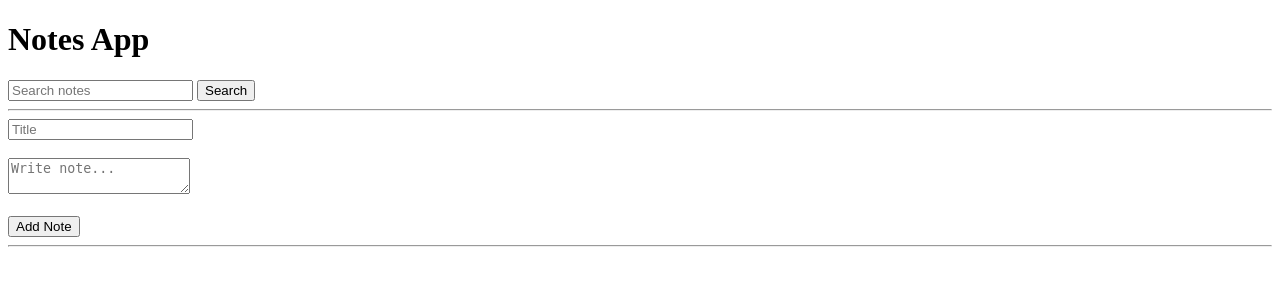
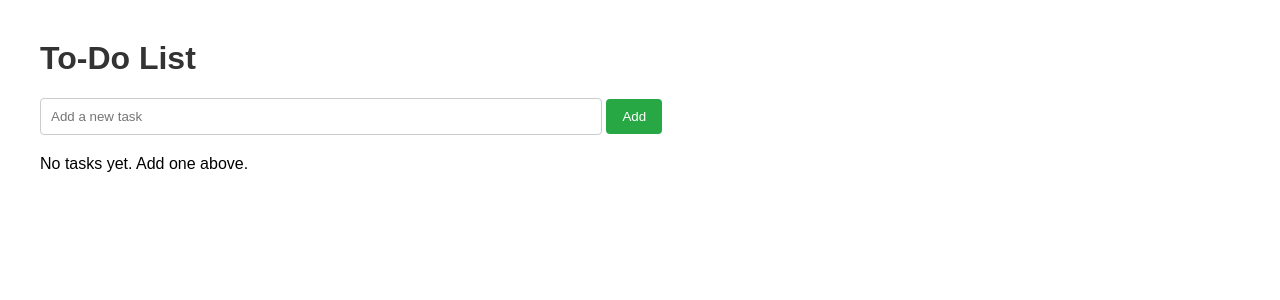
Before and after one commit to Manoranjith1010/todo-docker-app, a Flask app: page / in a window 1280 px wide. Shown: the top 300 px of the page. Run offline with Flask 3, Linux system fonts and the light colour scheme; data that the repository does not hold is empty.

Commit message:
do-to list

```diff
--- a/app.py
+++ b/app.py
@@ -1,109 +1,47 @@
-from flask import Flask, render_template, request, redirect
-import sqlite3
-from datetime import datetime
+from flask import Flask, render_template, request, redirect, url_for
+import os
 
 app = Flask(__name__)
+TASKS_FILE = os.path.join(os.path.dirname(__file__), "tasks.txt")
 
-DB_NAME = "notes.db"
 
-def init_db():
-    conn = sqlite3.connect(DB_NAME)
-    cursor = conn.cursor()
+def read_tasks():
+    if not os.path.exists(TASKS_FILE):
+        return []
+    with open(TASKS_FILE, "r", encoding="utf-8") as f:
+        tasks = [line.strip() for line in f.readlines() if line.strip()]
+    return tasks
 
-    cursor.execute("""
-        CREATE TABLE IF NOT EXISTS notes (
-            id INTEGER PRIMARY KEY AUTOINCREMENT,
-            title TEXT NOT NULL,
-            content TEXT NOT NULL,
-            created_at TEXT NOT NULL
-        )
-    """)
 
-    conn.commit()
-    conn.close()
+def write_tasks(tasks):
+    with open(TASKS_FILE, "w", encoding="utf-8") as f:
+        f.write("\n".join(tasks))
 
-@app.route("/")
-def home():
-    search = request.args.get("search", "")
 
-    conn = sqlite3.connect(DB_NAME)
-    cursor = conn.cursor()
+@app.route("/", methods=["GET"])
+def index():
+    tasks = read_tasks()
+    return render_template("index.html", tasks=tasks)
 
-    if search:
-        cursor.execute(
-            "SELECT * FROM notes WHERE title LIKE ? OR content LIKE ?",
-            (f"%{search}%", f"%{search}%")
-        )
-    else:
-        cursor.execute("SELECT * FROM notes ORDER BY id DESC")
-
-    notes = cursor.fetchall()
-
-    conn.close()
-
-    return render_template("index.html", notes=notes)
 
 @app.route("/add", methods=["POST"])
-def add():
-    title = request.form.get("title")
-    content = request.form.get("content")
+def add_task():
+    task = request.form.get("task", "").strip()
+    if task:
+        tasks = read_tasks()
+        tasks.append(task)
+        write_tasks(tasks)
+    return redirect(url_for("index"))
 
-    conn = sqlite3.connect(DB_NAME)
-    cursor = conn.cursor()
 
-    cursor.execute("""
-        INSERT INTO notes (title, content, created_at)
-        VALUES (?, ?, ?)
-    """, (
-        title,
-        content,
-        datetime.now().strftime("%Y-%m-%d %H:%M:%S")
-    ))
+@app.route("/delete/<int:index>", methods=["GET"])
+def delete_task(index):
+    tasks = read_tasks()
+    if 0 <= index < len(tasks):
+        tasks.pop(index)
+        write_tasks(tasks)
+    return redirect(url_for("index"))
 
-    conn.commit()
-    conn.close()
-
-    return redirect("/")
-
-@app.route("/delete/<int:id>")
-def delete(id):
-    conn = sqlite3.connect(DB_NAME)
-    cursor = conn.cursor()
-
-    cursor.execute("DELETE FROM notes WHERE id=?", (id,))
-
-    conn.commit()
-    conn.close()
-
-    return redirect("/")
-
-@app.route("/edit/<int:id>", methods=["GET", "POST"])
-def edit(id):
-    conn = sqlite3.connect(DB_NAME)
-    cursor = conn.cursor()
-
-    if request.method == "POST":
-        title = request.form.get("title")
-        content = request.form.get("content")
-
-        cursor.execute("""
-            UPDATE notes
-            SET title=?, content=?
-            WHERE id=?
-        """, (title, content, id))
-
-        conn.commit()
-        conn.close()
-
-        return redirect("/")
-
-    cursor.execute("SELECT * FROM notes WHERE id=?", (id,))
-    note = cursor.fetchone()
-
-    conn.close()
-
-    return render_template("edit.html", note=note)
 
 if __name__ == "__main__":
-    init_db()
-    app.run(host="0.0.0.0", port=5000)
+    app.run(debug=True)
--- a/templates/index.html
+++ b/templates/index.html
@@ -1,45 +1,41 @@
-<!DOCTYPE html>
-<html>
-<head>
-    <title>Notes App</title>
-</head>
-<body>
-
-    <h1>Notes App</h1>
-
-    <form method="GET">
-        <input type="text" name="search" placeholder="Search notes">
-        <button type="submit">Search</button>
+<!doctype html>
+<html lang="en">
+  <head>
+    <meta charset="utf-8">
+    <meta name="viewport" content="width=device-width, initial-scale=1">
+    <title>To-Do List</title>
+    <style>
+      body { font-family: Arial, sans-serif; margin: 40px; max-width: 720px; }
+      h1 { color: #333; }
+      form { margin-bottom: 20px; }
+      input[type="text"] { width: 75%; padding: 10px; border: 1px solid #ccc; border-radius: 4px; }
+      button { padding: 10px 16px; border: none; background: #28a745; color: white; border-radius: 4px; cursor: pointer; }
+      button:hover { background: #218838; }
+      ul { list-style: none; padding: 0; }
+      li { background: #f8f9fa; margin-bottom: 10px; padding: 12px 14px; border-radius: 6px; display: flex; justify-content: space-between; align-items: center; }
+      .task-text { margin-right: 12px; }
+      .delete-button { background: #dc3545; }
+      .delete-button:hover { background: #c82333; }
+    </style>
+  </head>
+  <body>
+    <h1>To-Do List</h1>
+    <form action="/add" method="post">
+      <input type="text" name="task" placeholder="Add a new task" autocomplete="off" required>
+      <button type="submit">Add</button>
     </form>
 
-    <hr>
-
-    <form action="/add" method="POST">
-        <input type="text" name="title" placeholder="Title" required>
-        <br><br>
-
-        <textarea name="content" placeholder="Write note..." required></textarea>
-        <br><br>
-
-        <button type="submit">Add Note</button>
-    </form>
-
-    <hr>
-
-    {% for note in notes %}
-        <h3>{{ note[1] }}</h3>
-
-        <p>{{ note[2] }}</p>
-
-        <small>{{ note[3] }}</small>
-
-        <br>
-
-        <a href="/edit/{{ note[0] }}">Edit</a>
-        <a href="/delete/{{ note[0] }}">Delete</a>
-
-        <hr>
-    {% endfor %}
-
-</body>
+    {% if tasks %}
+      <ul>
+        {% for task in tasks %}
+          <li>
+            <span class="task-text">{{ loop.index }}. {{ task }}</span>
+            <a href="/delete/{{ loop.index0 }}"><button type="button" class="delete-button">Delete</button></a>
+          </li>
+        {% endfor %}
+      </ul>
+    {% else %}
+      <p>No tasks yet. Add one above.</p>
+    {% endif %}
+  </body>
 </html>
```
Also changed, not shown: templates/edit.html (deleted, +0 -30 lines).
